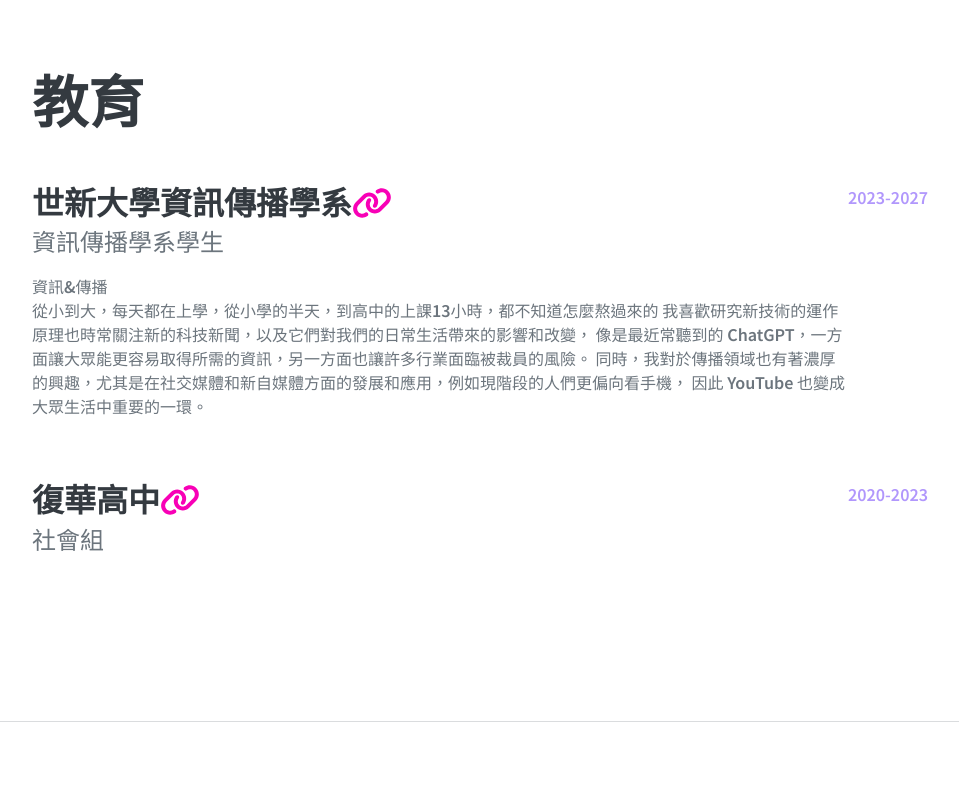
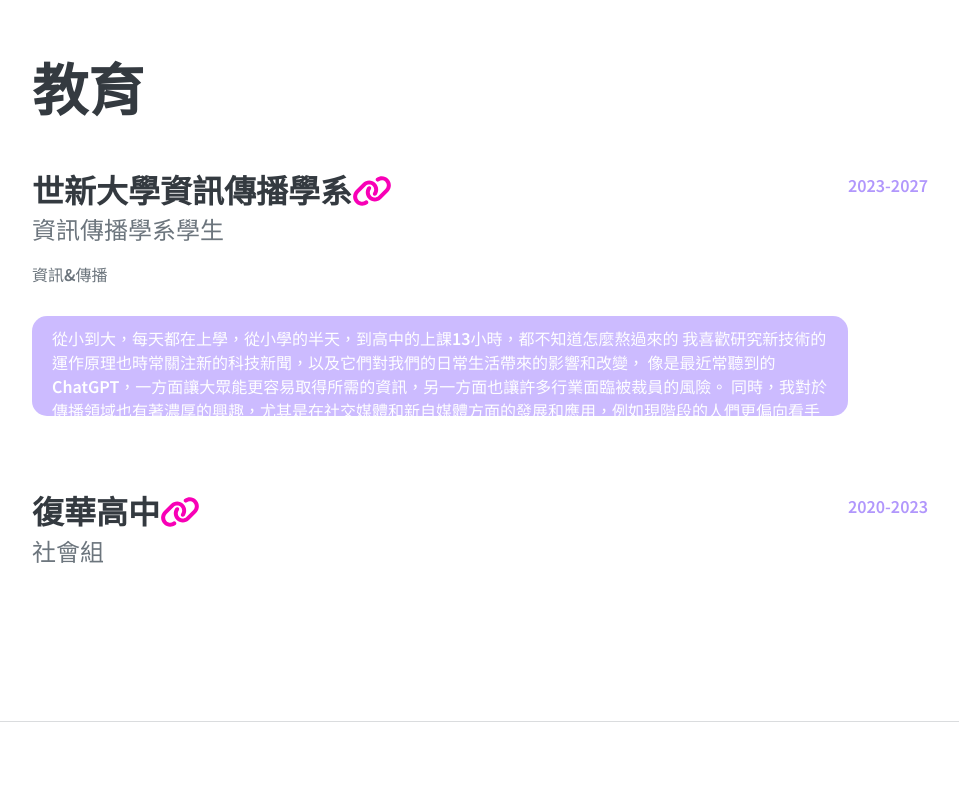
Before and after one commit to a112070053/a112070053.github.io, a plain HTML site: page index.html in a window 1280 px wide. Shown: the part 1914-2712 px from the top of the page, without its empty margins (296-1255 px from the left). Drawn offline with nearby package versions, Linux system fonts and the light colour scheme; a web font is replaced by a local one.

Commit message:
me image circle

```diff
--- a/css/my_styles.css
+++ b/css/my_styles.css
@@ -1,7 +1,4 @@
-{
-letter-spacing: 0.8px;
-line-height:1.8em;
-}
+
 span.redred{
 color: rgb(82, 69, 69);
 font-size: 40px;
@@ -10,7 +7,7 @@ text-indent: 2em;
 background-color:rgb(149, 170, 246);
 line-height: 1.5em;
 border: 5px solid;
-border-color: rgb(107, 89, 91);
+border-color: rgb(98, 0, 95);
 background-image: url(../assets/img/send.jpg);
 }
 
@@ -54,6 +51,15 @@ ol.mylist.li:hover {
     background-color: blueviolet;
     color: azure;
 }
+.overflowtest{
+    background-color: #ae93ffa0;
+    color: white;
+    padding: 10px 20px;
+    border-radius: 15px;
+    margin: 30px auto;
+    overflow: auto;
+    height: 100px;
+}
 /*table.mytable th{
     width: 80%;
     background-color: aqua;
--- a/index.html
+++ b/index.html
@@ -117,7 +117,7 @@
             </section>
             <hr class="m-0" />
             <!-- Education-->
-            <section class="resume-section" id="Education--">
+            <section class="resume-section" id="education">
             <div class="resume-section-content">
                     <h2 class="mb-5">教育</h2>
                     <div class="d-flex flex-column flex-md-row justify-content-between mb-5">
@@ -125,11 +125,11 @@
                             <h3 class="mb-0">世新大學資訊傳播學系<a class="expedu_icon"href="https://www.shu.edu.tw/" target="_blank"><i class="fa-solid fa-link"></i></a></h3>
                             <div class="subheading mb-3">資訊傳播學系學生</div>
                             <div>資訊&傳播</div>
-                            <p>從小到大，每天都在上學，從小學的半天，到高中的上課13小時，都不知道怎麼熬過來的
+                            <p><div class="overflowtest "> 從小到大，每天都在上學，從小學的半天，到高中的上課13小時，都不知道怎麼熬過來的
                                 我喜歡研究新技術的運作原理也時常關注新的科技新聞，以及它們對我們的日常生活帶來的影響和改變，
                                 像是最近常聽到的 ChatGPT，一方面讓大眾能更容易取得所需的資訊，另一方面也讓許多行業面臨被裁員的風險。
                                 同時，我對於傳播領域也有著濃厚的興趣，尤其是在社交媒體和新自媒體方面的發展和應用，例如現階段的人們更偏向看手機，
-                                因此 YouTube 也變成大眾生活中重要的一環。</p>
+                                因此 YouTube 也變成大眾生活中重要的一環。</div></p>
                         </div>
                         <div class="flex-shrink-0"><span class="blueblue">2023-2027</span></div>
                     </div>
@@ -183,11 +183,11 @@
             <section class="resume-section" id="interests">
                 <div class="resume-section-content">
                     <h2 class="mb-5">興趣</h2>
-                    <p>從國小就讀美術班，持續到國中我的興趣是多樣的，包括畫畫、打球和玩電腦遊戲。
-                        畫畫是我最喜歡的活動之一，我喜歡用畫筆和顏料在畫布上表現出我的想法和情感。
+                    <p>畫畫是我最喜歡的活動之一，我喜歡用畫筆和顏料在畫布上表現出我的想法和情感。
                         另外，我喜歡與朋友一起在電腦上奮戰，享受比賽的樂趣。玩電腦遊戲則是我在空閒時放鬆的方式，
                         我喜歡挑戰不同的遊戲，體驗其中的故事和世界。這些興趣豐富了我的生活，讓我能夠在不同的領域中找到樂趣和成就感，
-                        在閒暇之餘，會利用時間畫一下，練個手感。</p>
+                        在閒暇之餘，會利用時間畫一下，練個手感。
+                    </p>
                     <p class="mb-0"></p>
                 </div>
             </section>
```
Also changed, not shown: assets/img/me.jpg.
